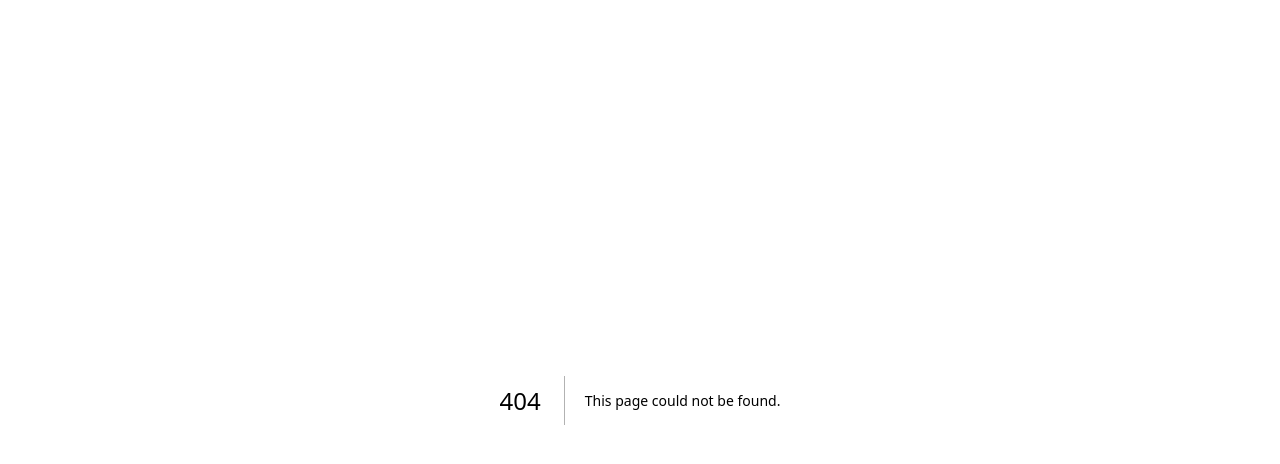
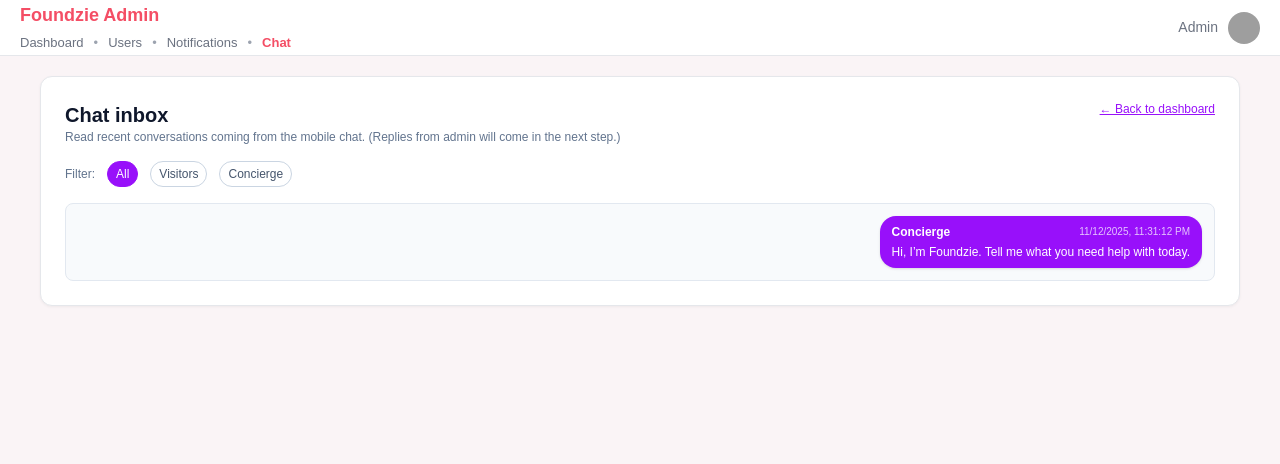
Before and after one commit to Foundzie/foundzie-v2, a Next.js app: page /admin/chat in a window 1280 px wide. Before the commit this address had no page. Shown: the top 464 px of the page. Built offline with nearby package versions, Linux system fonts and the light colour scheme; grey boxes are pictures that could not be loaded.

Commit message:
Add admin chat inbox UI and navigation link inside admin layout

```diff
--- /dev/null
+++ b/src/app/admin/chat/page.tsx
@@ -0,0 +1,152 @@
+// src/app/admin/chat/page.tsx
+"use client";
+
+import { useEffect, useState } from "react";
+import Link from "next/link";
+import type { ChatMessage } from "../../data/chat";
+
+type SenderFilter = "all" | "user" | "concierge";
+
+export default function AdminChatPage() {
+  const [messages, setMessages] = useState<ChatMessage[]>([]);
+  const [loading, setLoading] = useState(true);
+  const [error, setError] = useState<string | null>(null);
+  const [filter, setFilter] = useState<SenderFilter>("all");
+
+  useEffect(() => {
+    async function loadMessages() {
+      setLoading(true);
+      setError(null);
+      try {
+        const res = await fetch("/api/chat", { cache: "no-store" });
+        if (!res.ok) {
+          throw new Error("Request failed");
+        }
+        const data = (await res.json()) as { items?: ChatMessage[] };
+        if (Array.isArray(data.items)) {
+          setMessages(data.items);
+        }
+      } catch (err) {
+        console.error("Failed to load chat messages", err);
+        setError("Could not load chat messages.");
+      } finally {
+        setLoading(false);
+      }
+    }
+
+    loadMessages();
+  }, []);
+
+  const visibleMessages = messages.filter((m) =>
+    filter === "all" ? true : m.sender === filter
+  );
+
+  return (
+    <div className="space-y-4">
+      <div className="flex items-start justify-between gap-4 mb-4">
+        <div>
+          <h1 className="text-xl font-semibold text-slate-900">
+            Chat inbox
+          </h1>
+          <p className="text-xs text-slate-500">
+            Read recent conversations coming from the mobile chat. (Replies from
+            admin will come in the next step.)
+          </p>
+        </div>
+
+        <Link
+          href="/admin"
+          className="text-xs text-purple-600 hover:text-purple-700 underline"
+        >
+          ← Back to dashboard
+        </Link>
+      </div>
+
+      {/* Filter */}
+      <div className="flex items-center gap-3 text-xs">
+        <span className="text-slate-500">Filter:</span>
+        <button
+          type="button"
+          onClick={() => setFilter("all")}
+          className={`px-2 py-1 rounded-full border text-xs ${
+            filter === "all"
+              ? "bg-purple-600 text-white border-purple-600"
+              : "border-slate-300 text-slate-600"
+          }`}
+        >
+          All
+        </button>
+        <button
+          type="button"
+          onClick={() => setFilter("user")}
+          className={`px-2 py-1 rounded-full border text-xs ${
+            filter === "user"
+              ? "bg-purple-600 text-white border-purple-600"
+              : "border-slate-300 text-slate-600"
+          }`}
+        >
+          Visitors
+        </button>
+        <button
+          type="button"
+          onClick={() => setFilter("concierge")}
+          className={`px-2 py-1 rounded-full border text-xs ${
+            filter === "concierge"
+              ? "bg-purple-600 text-white border-purple-600"
+              : "border-slate-300 text-slate-600"
+          }`}
+        >
+          Concierge
+        </button>
+      </div>
+
+      {/* Status messages */}
+      {loading && (
+        <p className="text-xs text-slate-500">Loading chat messages…</p>
+      )}
+      {error && (
+        <p className="text-xs text-red-600">
+          {error}
+        </p>
+      )}
+
+      {/* Messages list */}
+      {!loading && !error && (
+        <div className="mt-2 space-y-2 max-h-[520px] overflow-y-auto border border-slate-200 rounded-lg p-3 bg-slate-50">
+          {visibleMessages.length === 0 ? (
+            <p className="text-xs text-slate-500">
+              No messages match this filter yet.
+            </p>
+          ) : (
+            visibleMessages.map((msg) => (
+              <div
+                key={msg.id}
+                className={`flex ${
+                  msg.sender === "user" ? "justify-start" : "justify-end"
+                }`}
+              >
+                <div
+                  className={`max-w-[70%] rounded-2xl px-3 py-2 text-xs shadow-sm ${
+                    msg.sender === "user"
+                      ? "bg-white text-slate-800 border border-slate-200"
+                      : "bg-purple-600 text-white"
+                  }`}
+                >
+                  <div className="flex items-center justify-between gap-3 mb-1">
+                    <span className="font-semibold">
+                      {msg.sender === "user" ? "Visitor" : "Concierge"}
+                    </span>
+                    <span className="text-[10px] opacity-75">
+                      {new Date(msg.createdAt).toLocaleString()}
+                    </span>
+                  </div>
+                  <p className="whitespace-pre-wrap">{msg.text}</p>
+                </div>
+              </div>
+            ))
+          )}
+        </div>
+      )}
+    </div>
+  );
+}
--- a/src/app/admin/layout.tsx
+++ b/src/app/admin/layout.tsx
@@ -1,16 +1,22 @@
+// src/app/admin/layout.tsx
 import "../globals.css";
+import Link from "next/link";
 
 export const metadata = {
   title: "Foundzie Admin",
   description: "Control center for Foundzie global concierge system",
 };
 
-export default function AdminLayout({ children }: { children: React.ReactNode }) {
+export default function AdminLayout({
+  children,
+}: {
+  children: React.ReactNode;
+}) {
   return (
     <div
       style={{
         minHeight: "100vh",
-        background: "#f3f4f6", // light grey background
+        background: "#faf4f6", // light grey background
         color: "#111827", // darker text for visibility
       }}
     >
@@ -28,9 +34,44 @@ export default function AdminLayout({ children }: { children: React.ReactNode })
           zIndex: 100,
         }}
       >
-        <div style={{ fontWeight: 700, color: "#4f46e5", fontSize: "18px" }}>
-          Foundzie Admin
+        {/* Left side: title + simple nav */}
+        <div>
+          <div
+            style={{
+              fontWeight: 700,
+              color: "#f44e65",
+              fontSize: "18px",
+            }}
+          >
+            Foundzie Admin
+          </div>
+          <nav
+            style={{
+              display: "flex",
+              gap: "10px",
+              marginTop: "4px",
+              fontSize: "13px",
+            }}
+          >
+            <Link href="/admin" style={{ color: "#6b7280" }}>
+              Dashboard
+            </Link>
+            <span style={{ color: "#9ca3af" }}>•</span>
+            <Link href="/admin/users" style={{ color: "#6b7280" }}>
+              Users
+            </Link>
+            <span style={{ color: "#9ca3af" }}>•</span>
+            <Link href="/admin/notifications" style={{ color: "#6b7280" }}>
+              Notifications
+            </Link>
+            <span style={{ color: "#9ca3af" }}>•</span>
+            <Link href="/admin/chat" style={{ color: "#f44e65", fontWeight: 600 }}>
+              Chat
+            </Link>
+          </nav>
         </div>
+
+        {/* Right side: fake admin avatar */}
         <div
           style={{
             display: "flex",
@@ -42,7 +83,7 @@ export default function AdminLayout({ children }: { children: React.ReactNode })
         >
           <span>Admin</span>
           <img
-            src="https://ui-avatars.com/api/?name=Admin&background=4f46e5&color=fff"
+            src="https://ui-avatars.com/api/?name=Admin&background=f44e65&color=fff"
             alt="Admin Avatar"
             style={{ width: "32px", height: "32px", borderRadius: "50%" }}
           />
--- a/src/app/mobile/chat/page.tsx
+++ b/src/app/mobile/chat/page.tsx
@@ -2,7 +2,7 @@
 "use client";
 
 import { useEffect, useState, FormEvent } from "react";
-import type { ChatMessage } from "@/app/data/chat";
+import type { ChatMessage } from "../../data/chat";
 
 export default function MobileChatPage() {
   const [messages, setMessages] = useState<ChatMessage[]>([]);
```
